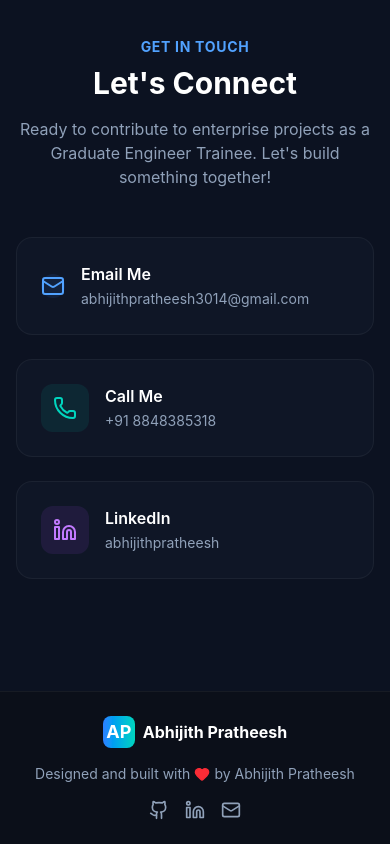
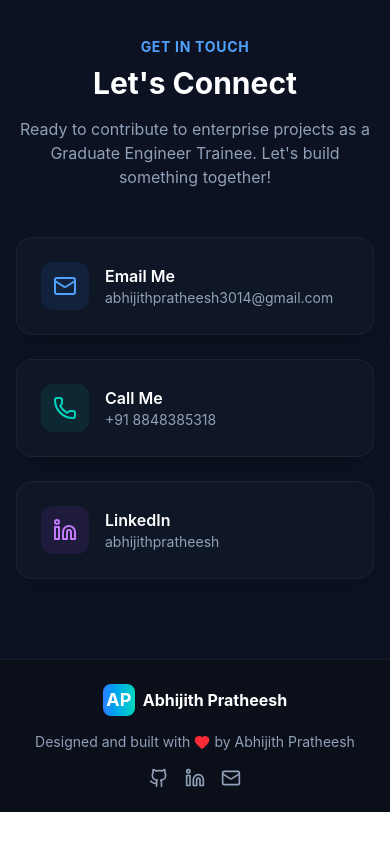
Before and after one commit to Abhijith314/Portfolio, a React (Vite) app: page / in a window 390 px wide. Shown: the part 8094-8938 px from the top of the page. After the commit the page ends 8906 px from the top, so only its background shows below. Built offline with nearby package versions, Linux system fonts and the light colour scheme.

Commit message:
Fix: Contact

```diff
--- a/src/components/Contact.jsx
+++ b/src/components/Contact.jsx
@@ -3,7 +3,8 @@ import { Mail, Phone } from "lucide-react";
 import { personalInfo } from "../data/details";
 import Linkedin from "./icons/Linkedin";
 
-const Contact = () => (
+const Contact = () => {
+  return (
     <section id="contact" className="py-20 bg-slate-900/50 relative scroll-mt-16">
       <div className="px-4 sm:px-6 lg:px-8 max-w-7xl mx-auto">
         <div className="flex flex-col items-center text-center mb-12">
@@ -21,109 +22,65 @@ const Contact = () => (
 
         <div className="grid grid-cols-1 md:grid-cols-12 gap-8 max-w-5xl mx-auto">
           <motion.div
-          initial={{ opacity: 0, x: -20 }}
-          whileInView={{ opacity: 1, x: 0 }}
+            initial={{ opacity: 0, y: 20 }}
+            whileInView={{ opacity: 1, y: 0 }}
             viewport={{ once: true }}
-          className="md:col-span-5 space-y-6"
+            className="col-span-1 md:col-span-12 grid grid-cols-1 md:grid-cols-3 gap-6"
           >
-          <div className="bg-[#0f1626] border border-white/5 rounded-2xl p-6 flex items-center group hover:border-blue-500/30 transition-all">
-            <div className=" bg-blue-500/10 rounded-xl mr-4 group-hover:bg-blue-500/20 transition-all">
+            {/* Email Card */}
+            <div className="bg-[#0f1626] border border-white/5 rounded-2xl p-6 flex items-center group hover:border-blue-500/30 transition-all shadow-xl backdrop-blur-md">
+              <div className="p-3 bg-blue-500/10 rounded-xl mr-4 group-hover:bg-blue-500/20 transition-all shrink-0">
                 <Mail size={24} className="text-blue-400" />
               </div>
-            <div>
+              <div className="min-w-0">
                 <h4 className="font-semibold text-white">Email Me</h4>
                 <a
                   href={`mailto:${personalInfo.email}`}
-                className="text-sm text-slate-400 hover:text-white transition-colors"
+                  className="text-sm text-slate-400 hover:text-white transition-colors block truncate"
                 >
                   {personalInfo.email}
                 </a>
               </div>
             </div>
 
-          <div className="bg-[#0f1626] border border-white/5 rounded-2xl p-6 flex items-center group hover:border-teal-500/30 transition-all">
-            <div className="p-3 bg-teal-500/10 rounded-xl mr-4 group-hover:bg-teal-500/20 transition-all">
+            {/* Phone Card */}
+            <div className="bg-[#0f1626] border border-white/5 rounded-2xl p-6 flex items-center group hover:border-teal-500/30 transition-all shadow-xl backdrop-blur-md">
+              <div className="p-3 bg-teal-500/10 rounded-xl mr-4 group-hover:bg-teal-500/20 transition-all shrink-0">
                 <Phone size={24} className="text-teal-400" />
               </div>
-            <div>
+              <div className="min-w-0">
                 <h4 className="font-semibold text-white">Call Me</h4>
                 <a
                   href={`tel:${personalInfo.phone.replace(/ /g, "")}`}
-                className="text-sm text-slate-400 hover:text-white transition-colors"
+                  className="text-sm text-slate-400 hover:text-white transition-colors block truncate"
                 >
                   {personalInfo.phone}
                 </a>
               </div>
             </div>
 
-          <div className="bg-[#0f1626] border border-white/5 rounded-2xl p-6 flex items-center group hover:border-purple-500/30 transition-all">
-            <div className="p-3 bg-purple-500/10 rounded-xl mr-4 group-hover:bg-purple-500/20 transition-all">
+            {/* LinkedIn Card */}
+            <div className="bg-[#0f1626] border border-white/5 rounded-2xl p-6 flex items-center group hover:border-purple-500/30 transition-all shadow-xl backdrop-blur-md">
+              <div className="p-3 bg-purple-500/10 rounded-xl mr-4 group-hover:bg-purple-500/20 transition-all shrink-0">
                 <Linkedin size={24} className="text-purple-400" />
               </div>
-            <div>
+              <div className="min-w-0">
                 <h4 className="font-semibold text-white">LinkedIn</h4>
                 <a
                   href={`https://${personalInfo.linkedin}`}
                   target="_blank"
                   rel="noopener noreferrer"
-                className="text-sm text-slate-400 hover:text-white transition-colors"
+                  className="text-sm text-slate-400 hover:text-white transition-colors block truncate"
                 >
                   {personalInfo.linkedin.replace("linkedin.com/in/", "")}
                 </a>
               </div>
             </div>
           </motion.div>
-
-        <motion.div
-          initial={{ opacity: 0, x: 20 }}
-          whileInView={{ opacity: 1, x: 0 }}
-          viewport={{ once: true }}
-          className="md:col-span-7"
-        >
-          {/* <form className="bg-[#0f1626] border border-white/5 rounded-2xl p-8 space-y-6 h-full flex flex-col justify-center">
-            <div className="grid grid-cols-1 sm:grid-cols-2 gap-4">
-              <div className="space-y-2">
-                <label className="text-sm font-medium text-slate-300">
-                  Name
-                </label>
-                <input
-                  type="text"
-                  className="w-full bg-white/5 border border-white/10 focus:border-blue-500 outline-none p-3 rounded-lg text-white text-sm"
-                  placeholder="John Doe"
-                />
-              </div>
-              <div className="space-y-2">
-                <label className="text-sm font-medium text-slate-300">
-                  Email
-                </label>
-                <input
-                  type="email"
-                  className="w-full bg-white/5 border border-white/10 focus:border-blue-500 outline-none p-3 rounded-lg text-white text-sm"
-                  placeholder="john@example.com"
-                />
-              </div>
-            </div>
-            <div className="space-y-2 grow flex flex-col">
-              <label className="text-sm font-medium text-slate-300">
-                Message
-              </label>
-              <textarea
-                rows={5}
-                className="w-full bg-white/5 border border-white/10 focus:border-blue-500 outline-none p-3 rounded-lg text-white text-sm grow"
-                placeholder="Your message..."
-              ></textarea>
-            </div>
-            <button
-              type="button"
-              className="w-full py-3 bg-linear-to-r from-blue-500 to-teal-400 hover:from-blue-600 hover:to-teal-500 text-white font-semibold rounded-lg transition-all shadow-lg shadow-blue-500/25"
-            >
-              Send Message
-            </button>
-          </form> */}
-        </motion.div>
         </div>
       </div>
     </section>
   );
+};
 
 export default Contact;
```
Lines whose indentation alone changed are shown as unchanged.
